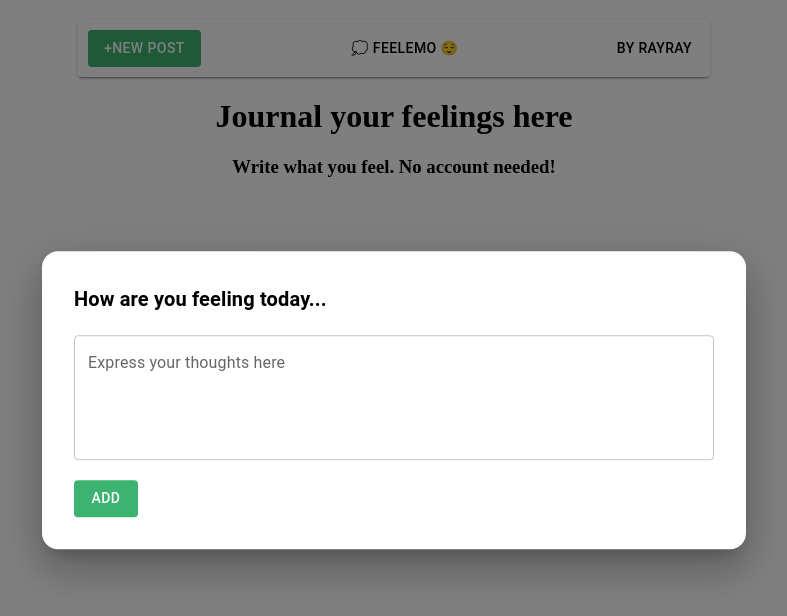
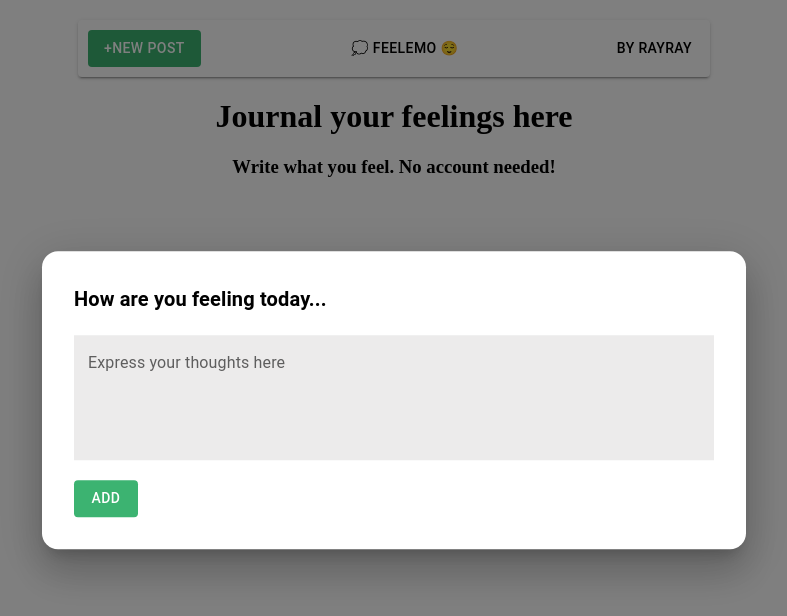
Before and after one commit to rayray39/feelemo, a React (Vite) app: page / in a window 1280 px wide. Both pictures are taken after a click on the button "+NEW POST". Shown: the top 616 px of the page, without its empty margins (246-1033 px from the left). Built offline with nearby package versions, Linux system fonts and the light colour scheme.

Commit message:
Toolbar.tsx: Update styling of textfield in modal

```diff
--- a/src/Toolbar.tsx
+++ b/src/Toolbar.tsx
@@ -70,7 +70,14 @@ function Toolbar() {
                             fullWidth
                             sx={{
                                 marginTop: '20px',
-                                marginBottom: '20px'
+                                marginBottom: '20px',
+                                bgcolor:'#ECEBEB',
+                                '& .MuiOutlinedInput-notchedOutline':{
+                                    border:'none'
+                                },
+                                '& label.Mui-focused': {
+                                    color: 'black',
+                                },
                             }}
                         />
                         <Button sx={{bgcolor:'mediumseagreen'}} disableElevation variant="contained">Add</Button>
```
